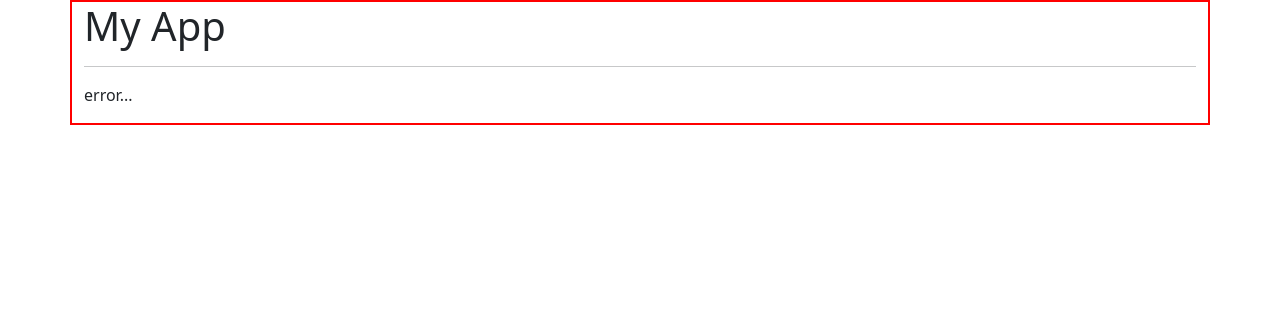
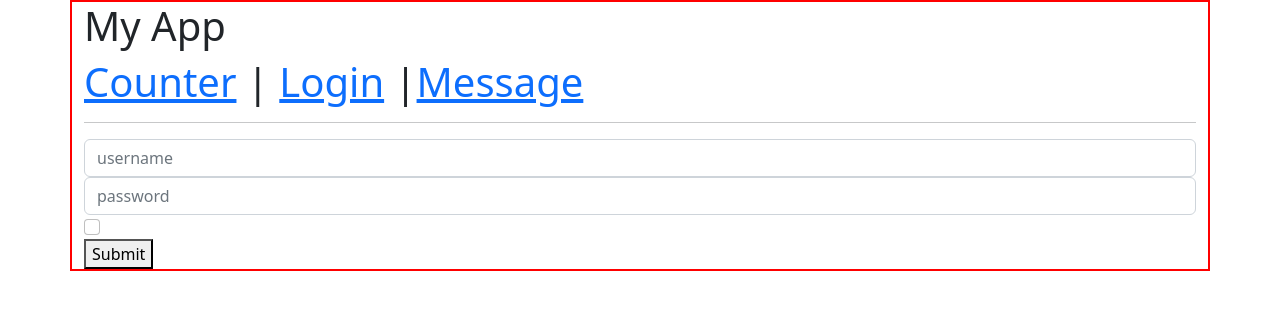
Before and after one commit to Castels88/React-esercizi, a React (Create React App) app: page /login in a window 1280 px wide. Shown: the top 310 px of the page. Built offline with nearby package versions, Linux system fonts and the light colour scheme; no server answers.

Commit message:
fine esercizio

```diff
--- a/src/App.js
+++ b/src/App.js
@@ -1,26 +1,32 @@
 import React from "react";
-import {Routes, Route} from "react-router-dom"
+import {Routes, Route, Link} from "react-router-dom"
 import {Container} from "./Container"
 import {Welcome} from "./Welcome"
-import {ClickCounter} from "./ClickCounter"
+import {Message} from "./Message"
 import { Counter } from "./Counter";
 import { GithubUser } from "./GithubUser";
+import { Login } from "./Login"
 export function App (){
     return (
         <Container title={
             <div>
                 <h1>My App </h1>
+                <div>
+                    <Link to="/counter">Counter</Link> | <Link to="/login">Login</Link> |
+                    <Link to="/message">Message</Link>
+                </div>
             </div>
         }>
             <Routes>
                 <Route path="/" element={<Welcome/>}/>
                 <Route path="/counter" element={<Counter/>}/>
                 <Route path="/:username" element={<GithubUser username="Castels88"/>}/>
+                <Route path="/login" element={<Login/>}/>
+                <Route path="/message" element={<Message/>}/>
             </Routes>
 
         </Container>
     )
 }
-// React Router - 03
-// Add a new Route to the users/:username path that renders a ShowGithubUser component that receives the username as a path parameter and renders the GithubUser
-// component from useEffect 03 by passing it the received username.
+// React Router - 04
+// Add three Links within the main App component and use them to navigate to all three routes.
--- a/src/Login.js
+++ b/src/Login.js
@@ -1,3 +1,4 @@
+import React from "react";
 import { useState } from "react"
 import Button from 'react-bootstrap/Button';
 import Form from 'react-bootstrap/Form';
```
